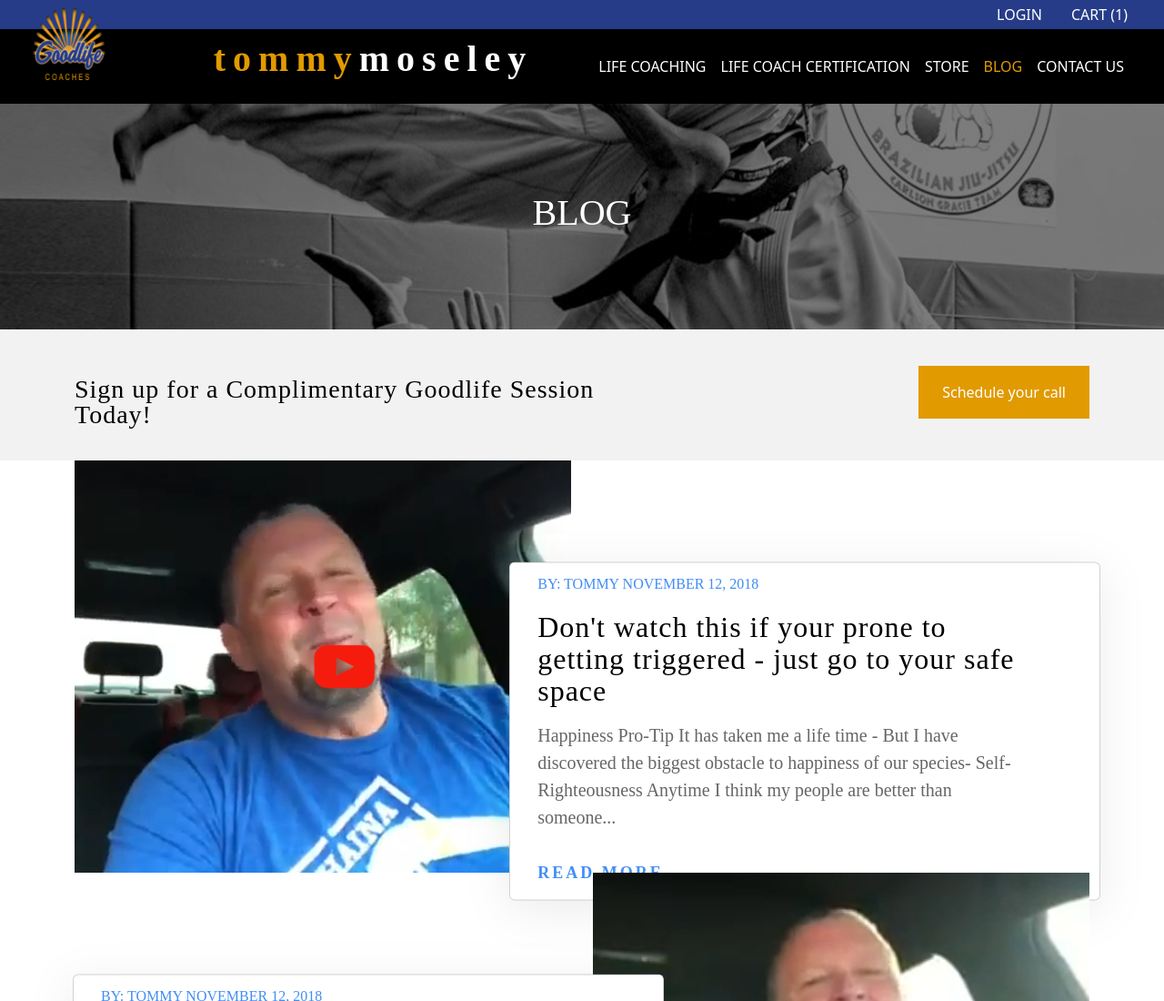
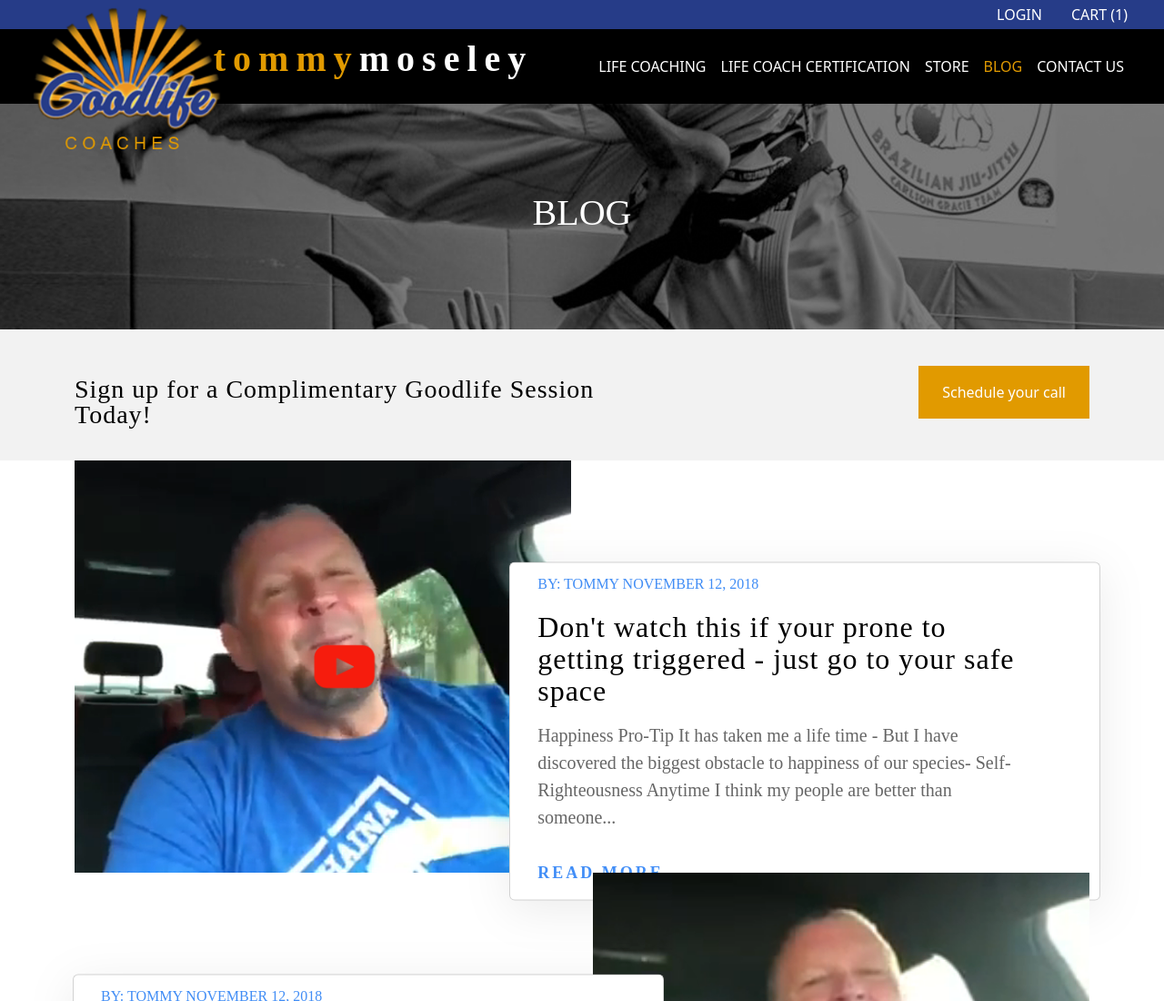
Before and after one commit to Ritik2042000/GoodCoaches, a plain HTML site: page blog.html in a window 1280 px wide. Shown: the top 1100 px of the page at 91% size. Drawn offline with nearby package versions, Linux system fonts and the light colour scheme; a web font is replaced by a local one.

Commit message:
imagepathchange

```diff
--- a/blog.html
+++ b/blog.html
@@ -38,7 +38,7 @@
                 </button>
 
                 <a class="navbar-brand logo position-absolute" href="./index.html">
-                    <img src="./images/Logo2.png" alt="Logo">
+                    <img src="./images/Logo.png" alt="Logo">
                 </a>
                 <div class="collapse navbar-collapse justify-content-end align-items-center"
                     id="navbarSupportedContent">
```
Also changed, not shown: LifeCoatchingCertification.html (+1 -1 lines).
